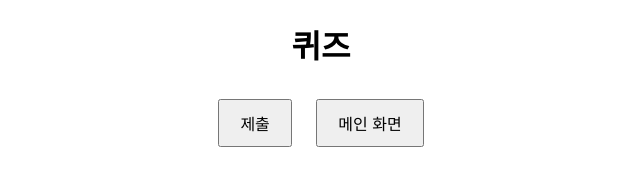
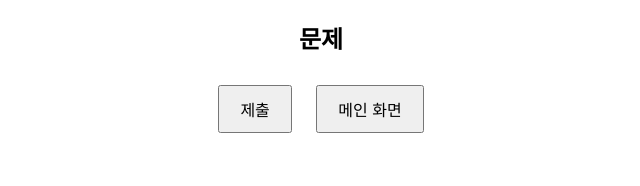
Before and after one commit to Ahinn0/my-project, a plain HTML site: page quiz.html in a window 1280 px wide. Shown: the whole page, without its empty margins (319-959 px from the left). Drawn offline with Linux system fonts and the light colour scheme.

Commit message:
Update quiz.html

```diff
--- a/quiz.html
+++ b/quiz.html
@@ -3,12 +3,12 @@
 <head>
     <meta charset="UTF-8">
     <meta name="viewport" content="width=device-width, initial-scale=1.0">
-    <title>퀴즈</title>
+    <title>문제</title>
     <link rel="stylesheet" href="style.css">
     <script src="https://cdnjs.cloudflare.com/ajax/libs/xlsx/0.17.3/xlsx.full.min.js"></script>
 </head>
 <body>
-    <h1>퀴즈</h1>
+    <h2>문제</h2>
     <div id="quiz-container"></div>
     <button onclick="submitAnswers()">제출</button>
     <button onclick="location.href='index.html'">메인 화면</button>
```
